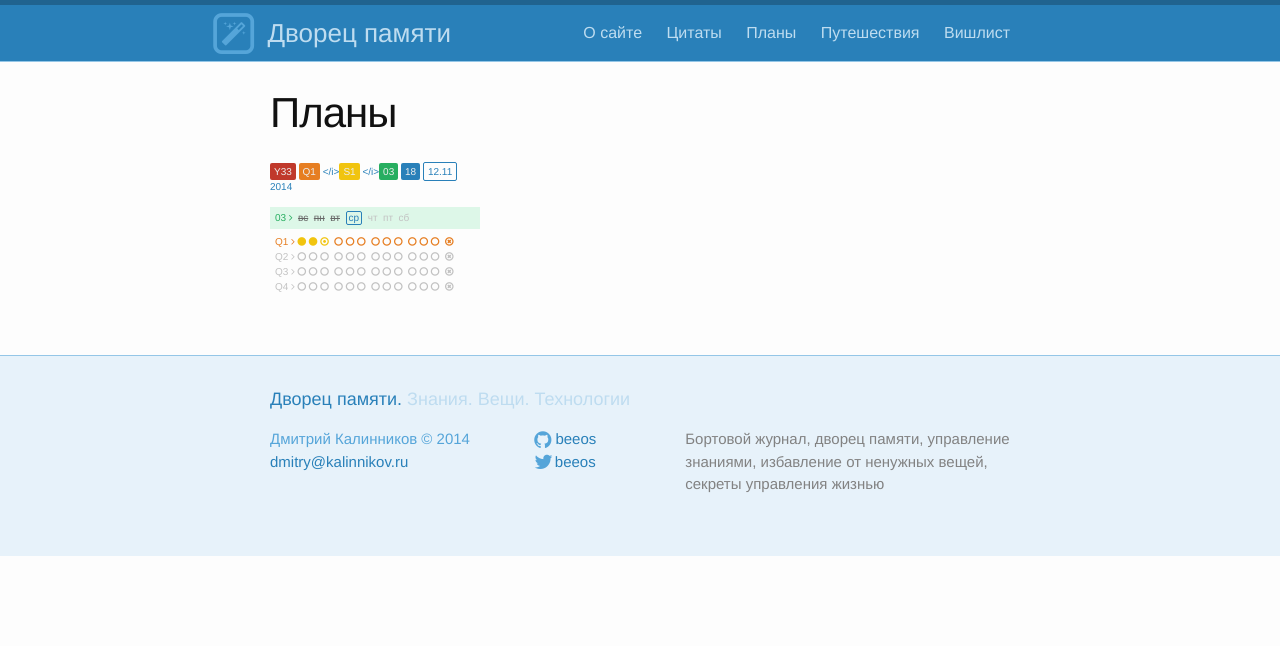
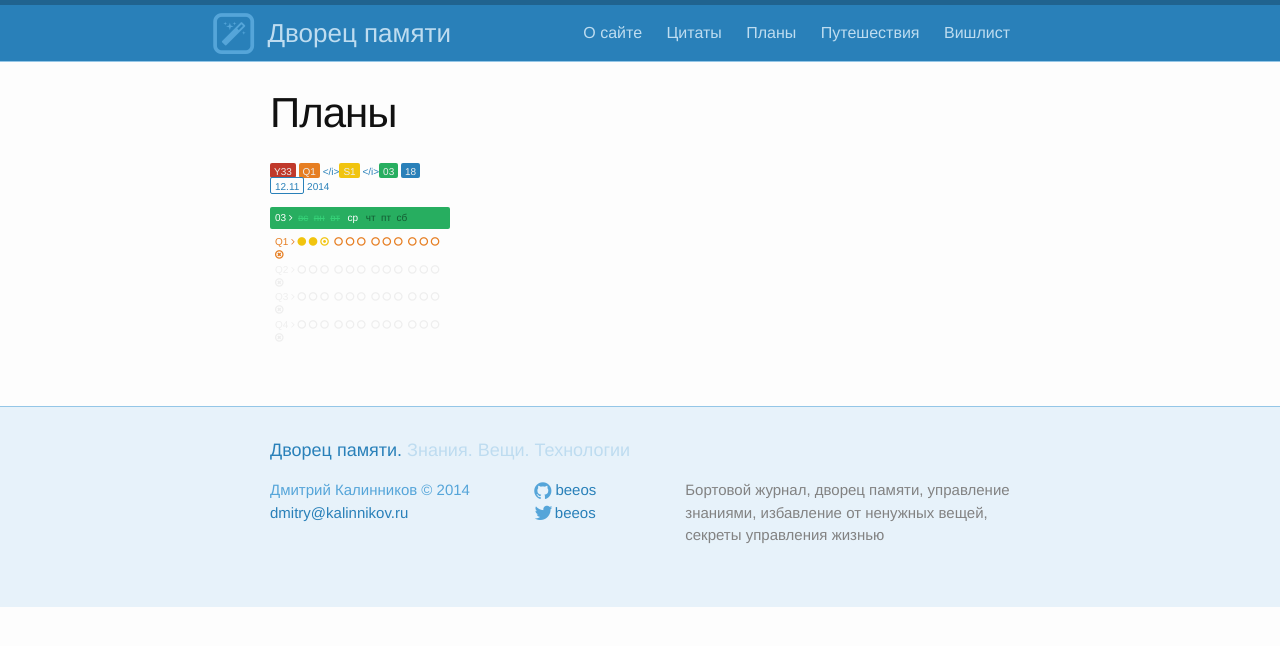
Before and after one commit to beeos/beeos.github.io, a Jekyll site: the page built from lifeplan.md, in a window 1280 px wide. Shown: the top 646 px of the page. Built offline with Jekyll 4.4.1, drawn with Linux system fonts in a browser that asks for light colours; nearby versions of some CDN libraries.

Commit message:
Some classes

```diff
--- a/_sass/_base.scss
+++ b/_sass/_base.scss
@@ -315,7 +315,7 @@ blockquote p em {
 }
 
 .calendar {
-    width: 210px;
+    width: 180px;
     line-height: 0.8em;
     * {
         font-size: x-small;
@@ -326,11 +326,23 @@ blockquote p em {
     }
 
     .currentweek {
-        background-color: lighten($week-color, 50%) !important;
+        background-color: $week-color !important;
         line-heght: 2em;
         padding: 0.5em;
         display: block;
+        color: white !important;
         margin-bottom: -0.6em;
+        border-radius: 2px;
+        span {
+            color: white;
+            border: none;
+            &.future {
+                color: $week-hl-color !important;
+            }
+            &.past {
+                color: $week-dim-color !important;
+            }
+        }
     }
     .quarterrow {
         padding: 0 0.5em 0.2em 0.5em;
@@ -342,7 +354,7 @@ blockquote p em {
     background-color: $brand-color;
     font-size: x-small;
     border-radius: 2px;
-    padding: 0.3em 0.4em 0.3em 0.4em;
+    padding: 0.3em 0.4em 0.1em 0.4em;
     &.compact {
         margin-top: 0em;
         padding: 0em 0.2em 0.1em 0.2em;
@@ -403,9 +415,79 @@ blockquote p em {
 
 .past {
     text-decoration: line-through;
-    color: #666 !important;
+    color: #333 !important;
 }
 
 .future {
-    color: $grey-color-light !important;
+    color: $almost-white !important;
 }
+
+th {
+    font-weight: 200;
+    display: none;
+}
+
+table.tinytable {
+    width:10px;
+    tr {
+
+        td {
+            line-height: 0.1em;
+            color: $day-color;
+            font-size: 4px;
+        }
+    }
+}
+
+.toc {
+    top: 0px;
+    right: 0px;
+    height: 100%;
+    position: fixed;
+    float: right;
+    background: #222;
+    box-shadow: inset 5px 0 -5px 0px #000;
+    width: 190px;
+    padding-top: 0.5em;
+    padding-left: 0.5em;
+    color: #fff;
+}
+
+.toc .left {
+    left: 0px;
+}
+
+.toc ul {
+    margin: 1em 0 0 0;
+    padding: 0;
+    list-style: none;
+    li:not(:last-child) {
+        border-bottom: 1px solid #333;
+    }
+}
+
+.toc li {
+    padding: 0.2em 0.4em;
+    font-size: x-small;
+    color: #999;
+}
+
+.toc a {
+    color: #fff;
+    text-decoration: none;
+    display: block;
+    padding-left: 0.5em;
+}
+
+.toc .toc-h2 {
+    padding-left: 1em;
+}
+
+.toc .toc-h3 {
+    padding-left: 2em;
+}
+
+.toc .toc-active {
+    background: $second-color;
+    box-shadow: inset -2px 0px 4px -2px #000;
+}
--- a/css/main.scss
+++ b/css/main.scss
@@ -22,7 +22,7 @@ $grey-color:       #828282;
 $grey-color-light: lighten($grey-color, 25%);
 $grey-color-dark:  darken($grey-color, 25%);
 
-$almost-white: 	   #eeeeee;
+$almost-white: 	   #eee;
 
 $on-palm:          600px;
 $on-laptop:        800px;
@@ -34,6 +34,8 @@ $sprint-color:		#f1c40f;
 $quarter-color: 	#e67e22;
 $year-color: 		#c0392b;
 
+$week-hl-color: 	darken($week-color, 20%);
+$week-dim-color: 	lighten($week-color, 10%);
 
 
 // Using media queries with like this:
```
